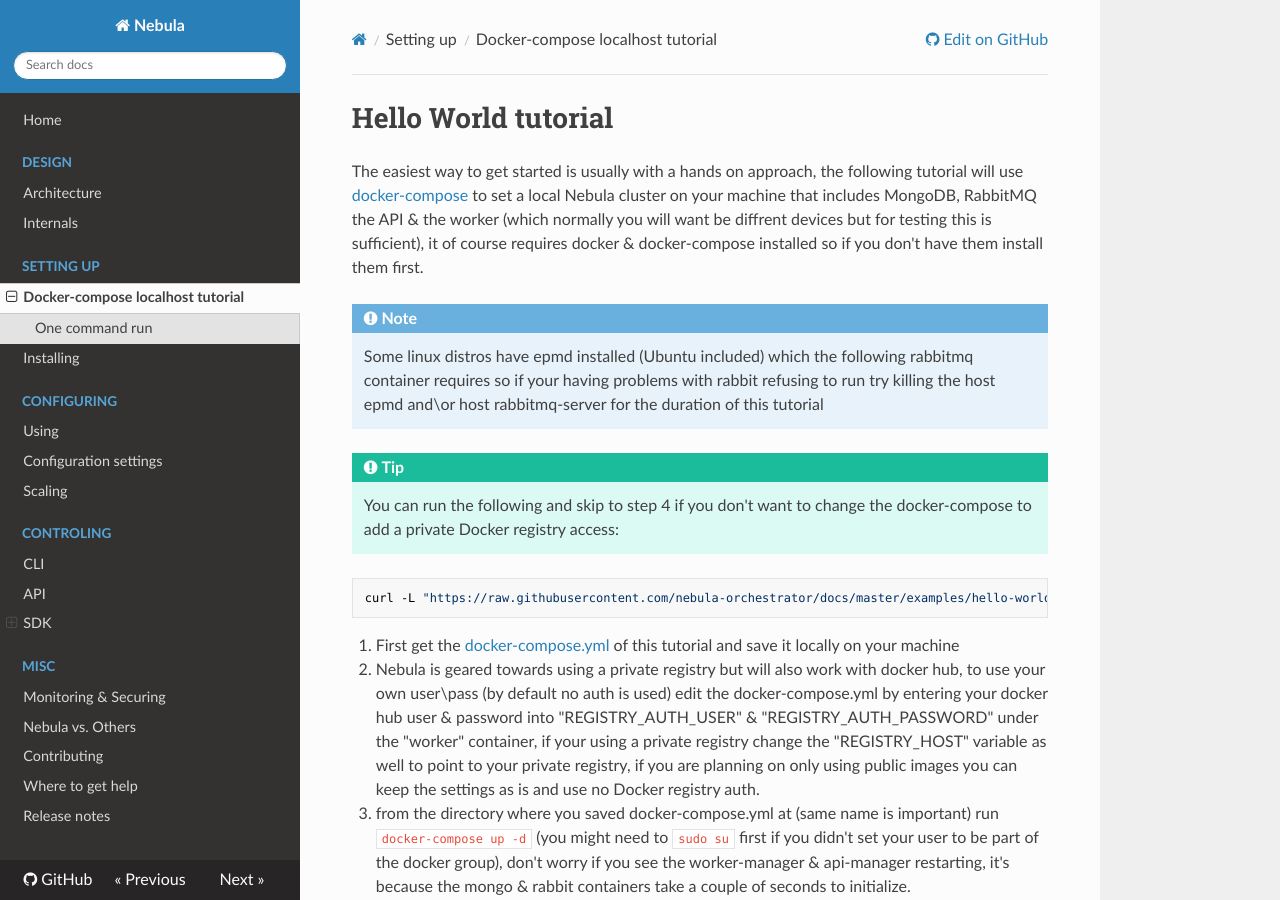
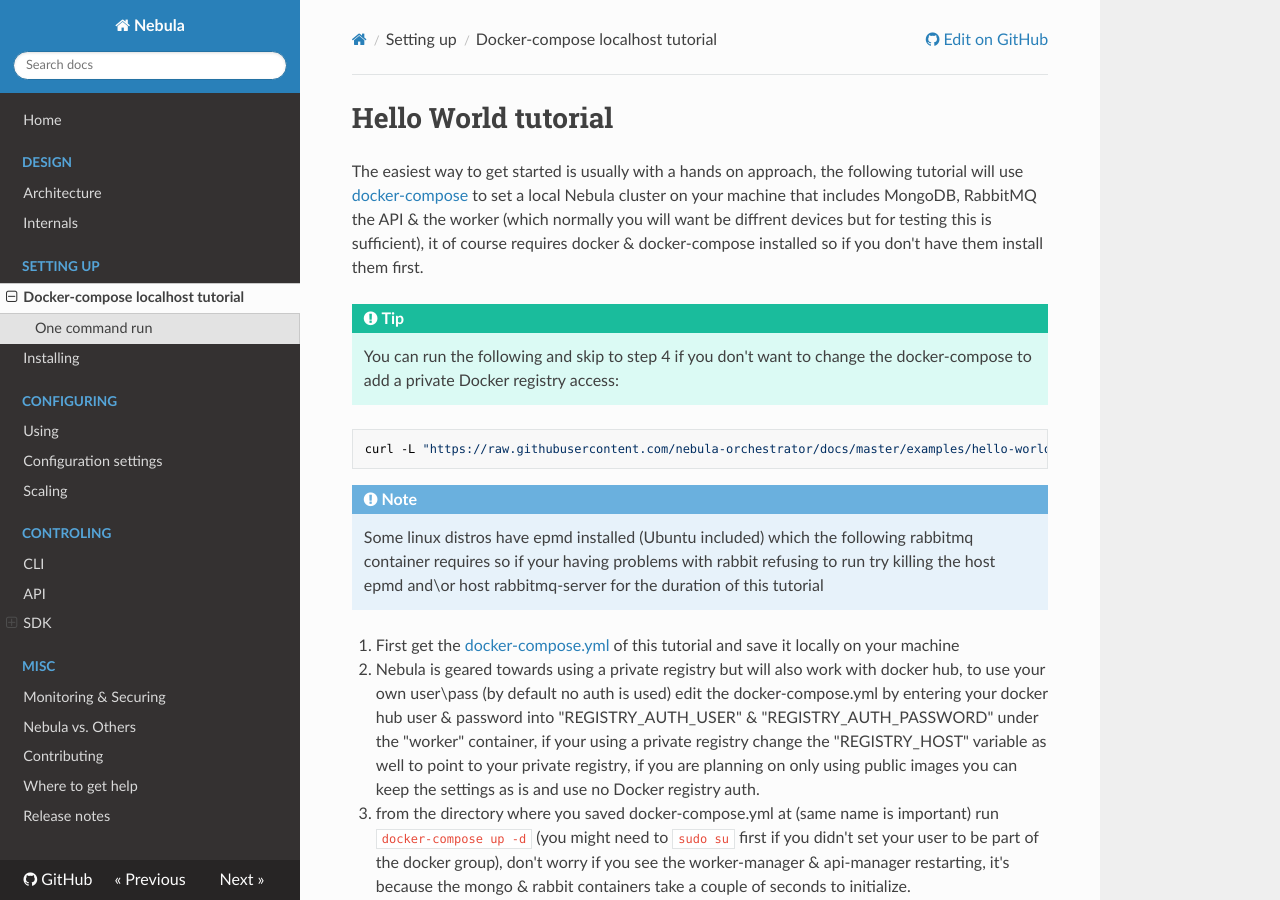
Before and after one commit to nebula-orchestrator/docs, an MkDocs documentation site: the page built from docs/getting-started.md, in a window 1280 px wide and 900 px high. Built offline with MkDocs 1.6.1, drawn with Linux system fonts in a browser that asks for light colours; nearby versions of some CDN libraries; old or Windows-style settings are respelled for this version of MkDocs; part of the change alters nothing that is shown.

````diff
--- a/docs/getting-started.md
+++ b/docs/getting-started.md
@@ -1,9 +1,6 @@
 # Hello World tutorial
 
 The easiest way to get started is usually with a hands on approach, the following tutorial will use [docker-compose](https://docs.docker.com/compose/) to set a local Nebula cluster on your machine that includes MongoDB, RabbitMQ the API & the worker (which normally you will want be diffrent devices but for testing this is sufficient), it of course requires docker & docker-compose installed so if you don't have them install them first.
-
-!!! note
-    Some linux distros have epmd installed (Ubuntu included) which the following rabbitmq container requires so if your having problems with rabbit refusing to run try killing the host epmd and\or host rabbitmq-server for the duration of this tutorial
 
 !!! tip
     You can run the following and skip to step 4 if you don't want to change the docker-compose to add a private Docker registry access:
@@ -11,6 +8,9 @@ The easiest way to get started is usually with a hands on approach, the followin
 ```bash
 curl -L "https://raw.githubusercontent.com/nebula-orchestrator/docs/master/examples/hello-world/docker-compose.yml" -o docker-compose.yml && sudo docker-compose up -d
 ```
+
+!!! note
+    Some linux distros have epmd installed (Ubuntu included) which the following rabbitmq container requires so if your having problems with rabbit refusing to run try killing the host epmd and\or host rabbitmq-server for the duration of this tutorial
 
 1. First get the [docker-compose.yml](https://github.com/nebula-orchestrator/docs/blob/master/examples/hello-world/docker-compose.yml) of this tutorial and save it locally on your machine
 2. Nebula is geared towards using a private registry but will also work with docker hub, to use your own user\pass (by default no auth is used) edit the docker-compose.yml by entering your docker hub user & password into "REGISTRY_AUTH_USER" & "REGISTRY_AUTH_PASSWORD" under the "worker" container, if your using a private registry change the "REGISTRY_HOST" variable as well to point to your private registry, if you are planning on only using public images you can keep the settings as is and use no Docker registry auth.
````
